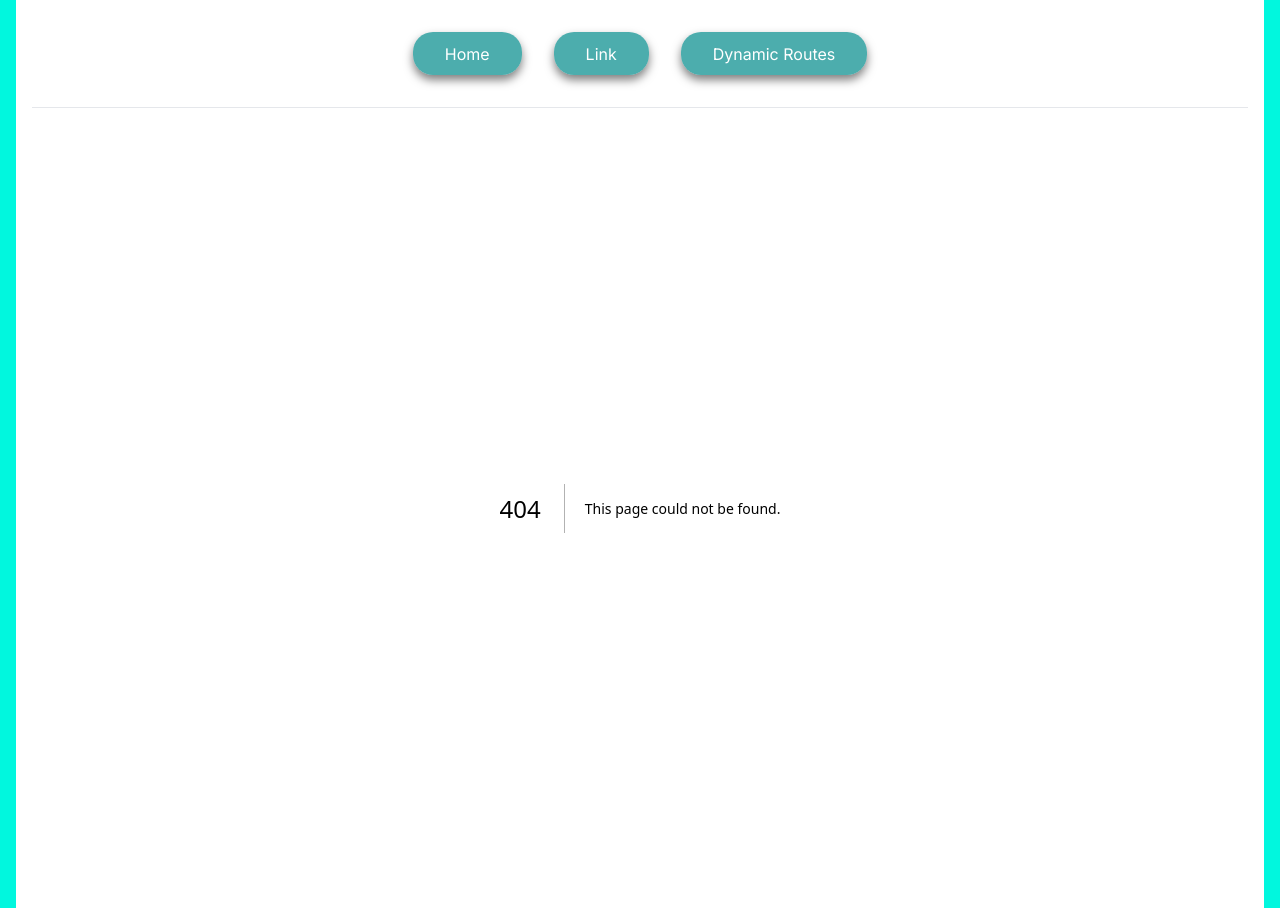
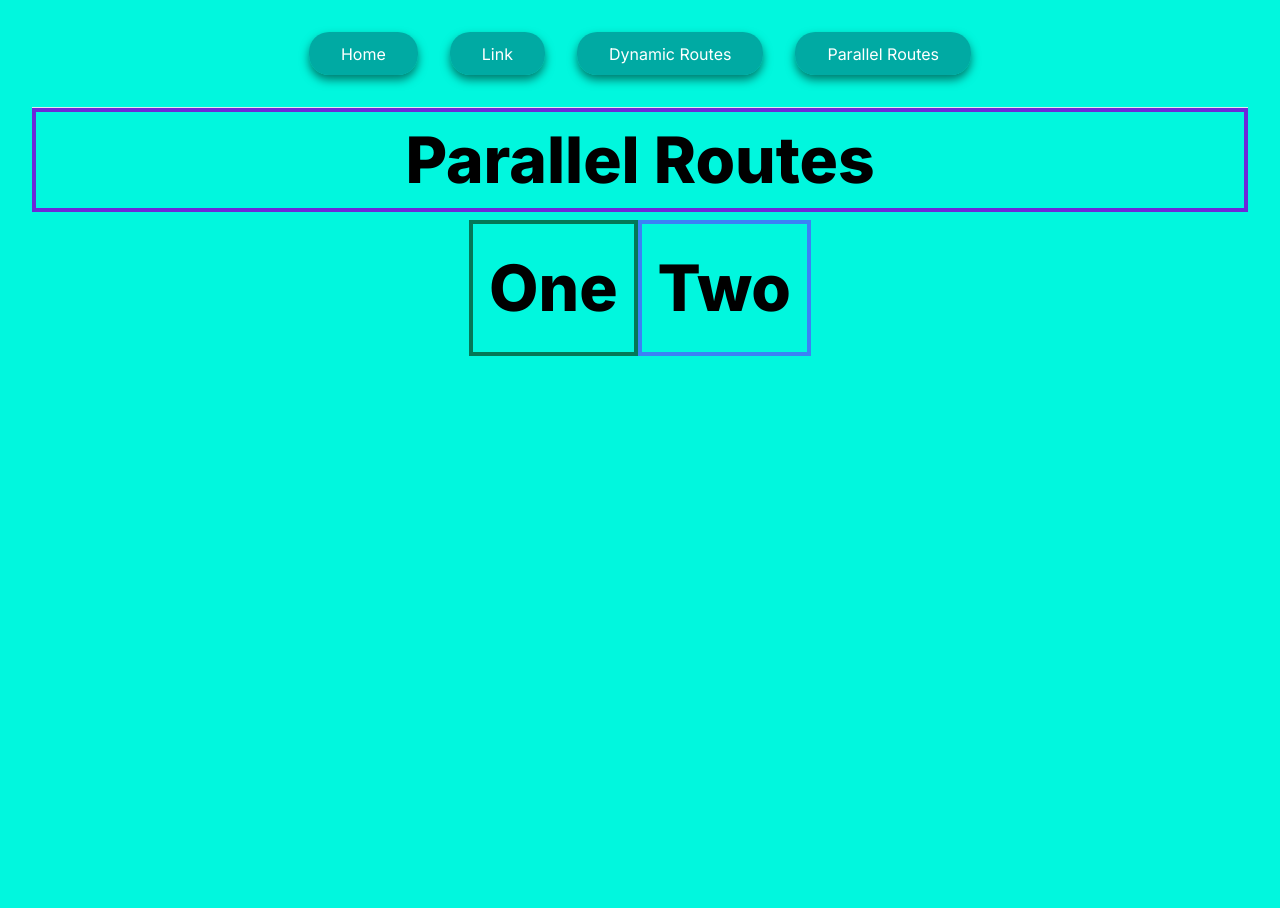
Before and after one commit to MestreALMO/youtube-nextjs-everything_routing, a Next.js app: page /parallel-routes in a window 1280 px wide. Before the commit this address had no page. After the commit the page ends 800 px from the top, so only its background shows below. Built offline with nearby package versions, Linux system fonts and the light colour scheme.

Commit message:
parallel-routes completed

```diff
--- a/src/app/comment/page.tsx
+++ b/src/app/dynamic-routes/page.tsx
@@ -17,8 +17,8 @@ export default function Comment() {
           e.preventDefault();
           router.push(`/comment/${input}`);
         }}
+        className="text-xl flex items-center relative"
       >
-        <div className="text-xl flex items-center relative">
         <input
           className="border-2 border-gray-950 rounded-lg p-1 pr-7 text-inherit input-select-color"
           value={input}
@@ -27,7 +27,6 @@ export default function Comment() {
           }}
         />
         <FaSearch className="text-inherit absolute right-2" />
-        </div>
       </form>
     </main>
   );
--- a/src/app/layout.tsx
+++ b/src/app/layout.tsx
@@ -16,7 +16,7 @@ export default function RootLayout({
 }) {
   return (
     <html lang="en">
-      <body className={inter.className}>
+      <body className={`${inter.className} min-h-screen`}>
         <nav className="flex gap-8 p-8 justify-center">
           <Link href={"/"} className="nav-button">
             Home
@@ -27,6 +27,9 @@ export default function RootLayout({
           <Link href={"/dynamic-routes"} className="nav-button">
             Dynamic Routes
           </Link>
+          <Link href={"/parallel-routes"} className="nav-button">
+            Parallel Routes
+          </Link>
         </nav>
         <hr className="w-[100%]" />
         {children}
--- /dev/null
+++ b/src/app/parallel-routes/@one/page.tsx
@@ -0,0 +1,9 @@
+export default function One() {
+  return (
+    <>
+      <div className="min-h-full border-4 border-emerald-700 p-4">
+        <h1>One</h1>
+      </div>
+    </>
+  );
+}
--- /dev/null
+++ b/src/app/parallel-routes/@two/page.tsx
@@ -0,0 +1,9 @@
+export default function Two() {
+  return (
+    <>
+      <div className="min-h-full border-4 border-blue-500 p-4">
+        <h1>Two</h1>
+      </div>
+    </>
+  );
+}
--- /dev/null
+++ b/src/app/parallel-routes/layout.tsx
@@ -0,0 +1,21 @@
+interface ParallelRoutesLayoutProps {
+  children: React.ReactNode;
+  one: React.ReactNode;
+  two: React.ReactNode;
+}
+
+export default function ParallelRoutesLayout({
+  children,
+  one,
+  two,
+}: ParallelRoutesLayoutProps) {
+  return (
+    <>
+      {children}
+      <div className="flex justify-center m-2">
+        {one}
+        {two}
+      </div>
+    </>
+  );
+}
--- /dev/null
+++ b/src/app/parallel-routes/page.tsx
@@ -0,0 +1,7 @@
+export default function ParallelRoutes() {
+  return (
+    <div className="min-h-full border-4 border-violet-700">
+      <h1>Parallel Routes</h1>
+    </div>
+  );
+}
```
Also changed, not shown: src/app/dynamic-routes/[slug]/page.tsx (renamed from src/app/comment/[slug]/page.tsx), src/app/dynamic-routes/layout.tsx (renamed from src/app/comment/layout.tsx). Lines whose indentation alone changed are shown as unchanged.
